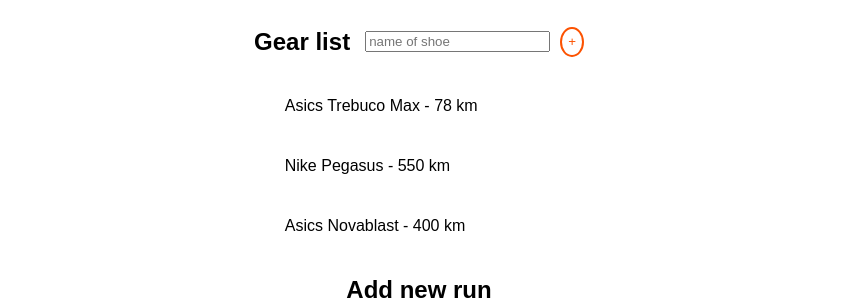
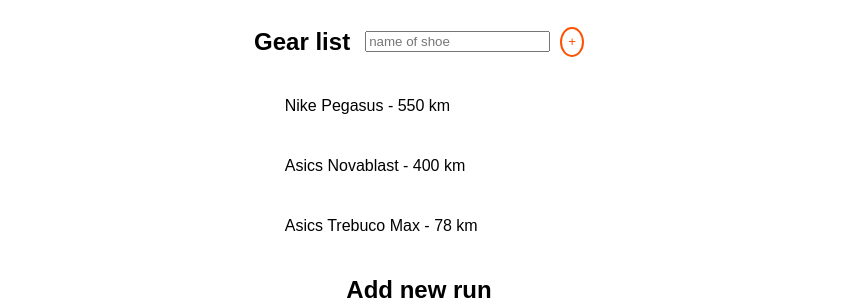
Before and after one commit to NielsLouwes/Strava-simple-clone-React, a React (Create React App) app: page / in a window 1280 px wide. Shown: the top 306 px of the page, without its empty margins (221-1063 px from the left). Built offline with nearby package versions, Linux system fonts and the light colour scheme.

Commit message:
added sorting

```diff
--- a/src/App.tsx
+++ b/src/App.tsx
@@ -1,5 +1,5 @@
 import "./styles.css";
-import { gearList } from "./data";
+import { sortedGearList } from "./data";
 import { useEffect, useState } from "react";
 import { RunContainer, WarningMessage, Container, Button, DuplicateError } from "./App.styled";
 import { NewRunForm } from "./NewRunForm";
@@ -20,7 +20,7 @@
 
 export default function App() {
   const [runCollection, setRunCollection] = useState<Run[]>([]);
-  const [gearListState, setGearListState] = useState<GearList[]>(gearList); // 1. Put the entire gearList in state
+  const [gearListState, setGearListState] = useState<GearList[]>(sortedGearList); // 1. Put the entire gearList in state
   const [gearWarning, setGearWarning] = useState<boolean>(false);
   const [wornOutGear, setWornOutGear] = useState("");
   const [gearInput, setGearInput] = useState("");
--- a/src/NewRunForm.tsx
+++ b/src/NewRunForm.tsx
@@ -45,7 +45,7 @@
       error = "Required!";
     } else if (!reg.test(value)) {
       error = "Only numbers are allowed";
-    } else if (parseInt(value, 10) > 239) {
+    } else if (parseInt(value, 10) > 400) {
       error = "Too great a distance, try again.";
     }
     return error;
--- a/src/data.tsx
+++ b/src/data.tsx
@@ -3,3 +3,7 @@
   { id: 2, name: "Nike Pegasus", kilometers: 550 },
   { id: 3, name: "Asics Novablast", kilometers: 400 }
 ];
+
+export const sortedGearList = gearList.sort((a,b) => b.kilometers - a.kilometers);
+
+console.log("sorted", sortedGearList)
```
